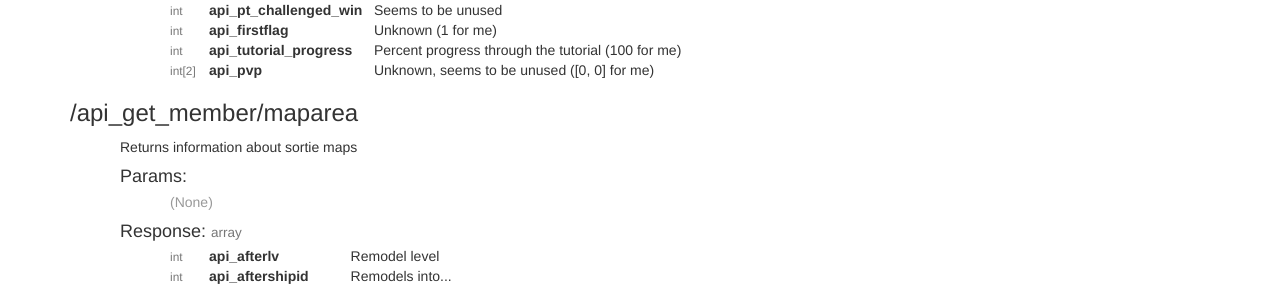
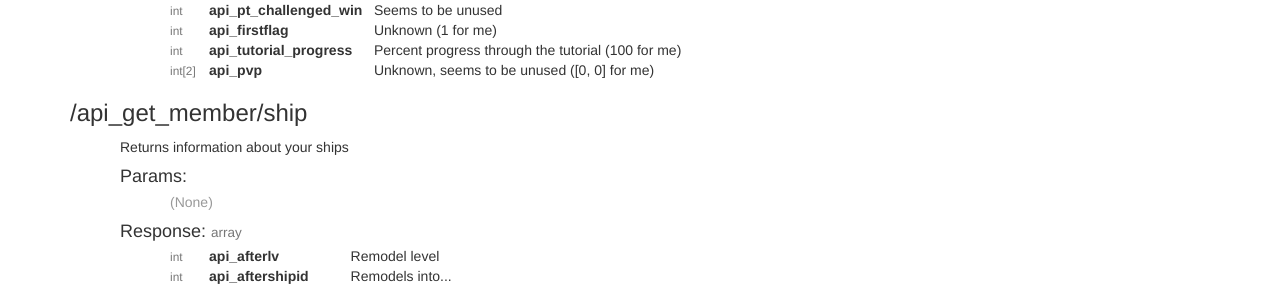
Before and after one commit to KanColleTool/kancolletool.github.io, a Jekyll site: the page built from docs/api/index.html, in a window 1280 px wide and 900 px high, scrolled down 3830 px. Shown: the part 161-449 px from the top of the window. Built offline with Jekyll 4.4.1, drawn with Linux system fonts in a browser that asks for light colours; nearby versions of some CDN libraries; Markdown is read by kramdown in place of the engine named in the settings.

Commit message:
Oops, a bit too much copypaste there

```diff
--- a/_data/api.yml
+++ b/_data/api.yml
@@ -560,8 +560,8 @@
           type: int[2]
 
     -
-      name: maparea
-      desc: "Returns information about sortie maps"
+      name: ship
+      desc: "Returns information about your ships"
       type: array
       response:
         -
```
